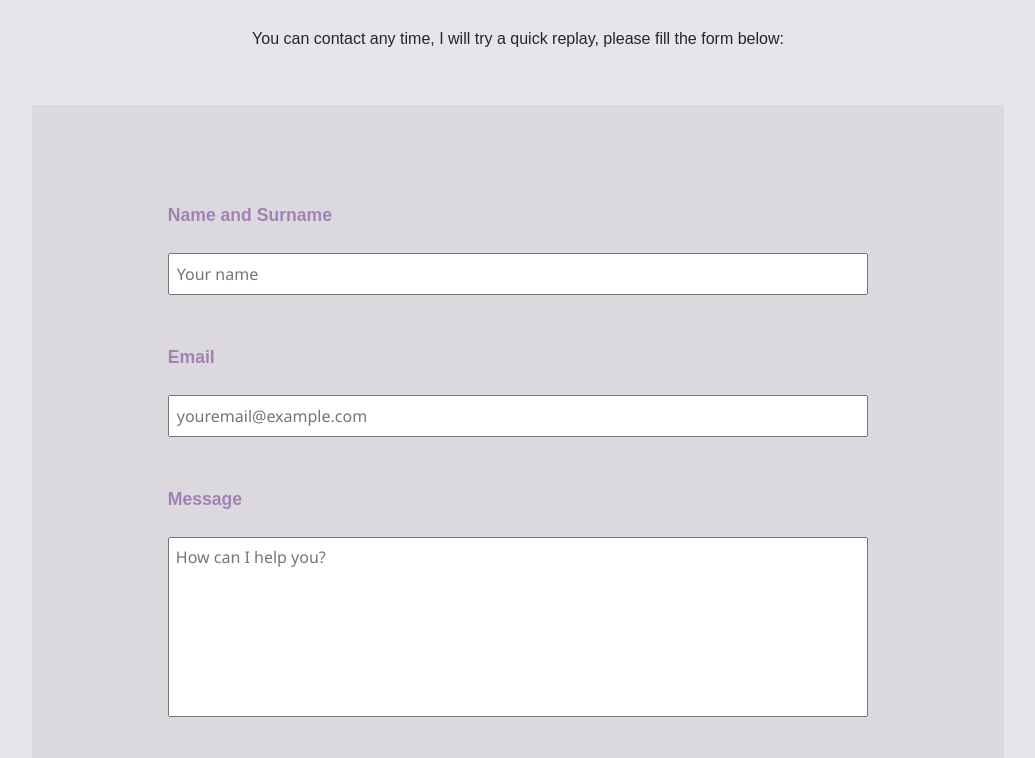
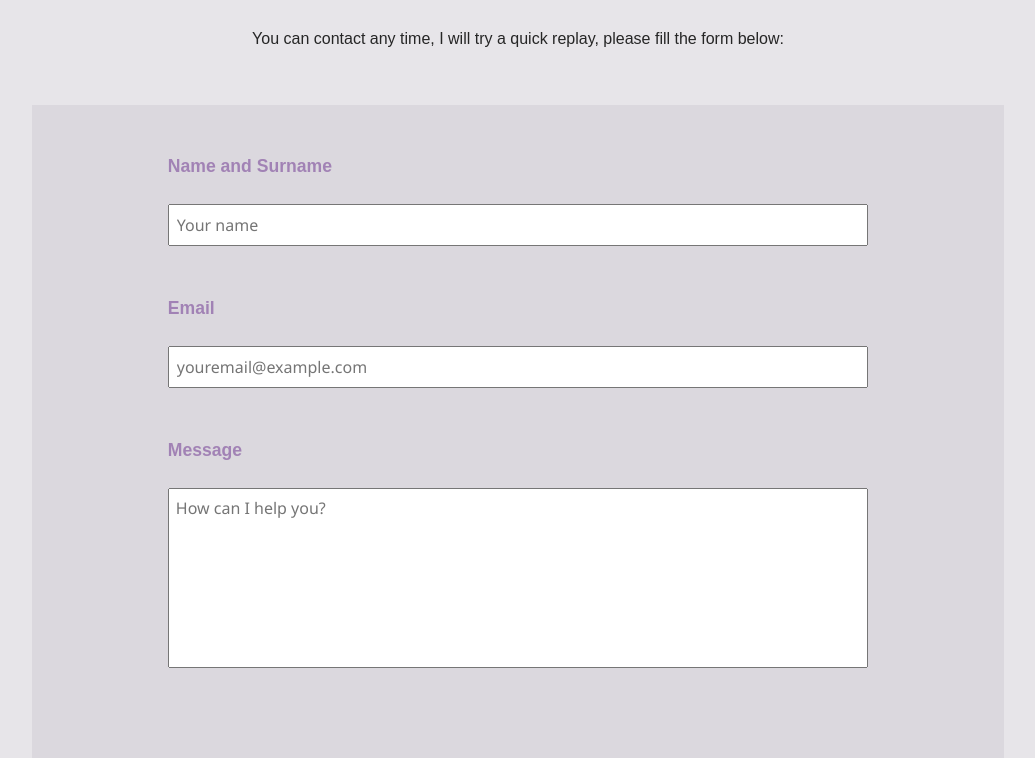
Before and after one commit to AnnaidaLosacco/Portfolio, a plain HTML site: page About e contact.html in a window 1280 px wide. Shown: the part 1976-2734 px from the top of the page, without its empty margins (122-1157 px from the left). Drawn offline with nearby package versions, Linux system fonts and the light colour scheme; a web font is replaced by a local one.

Commit message:
modifiche padding

```diff
--- a/Stili/style2.css
+++ b/Stili/style2.css
@@ -225,7 +225,7 @@ section {
     justify-content: flex-start;
     text-align: left;
     width: 100%;
-    padding: 10%;
+    padding: 5% 10%;
     color: #7b489998;
   }
   form {width: 90%;}
```
